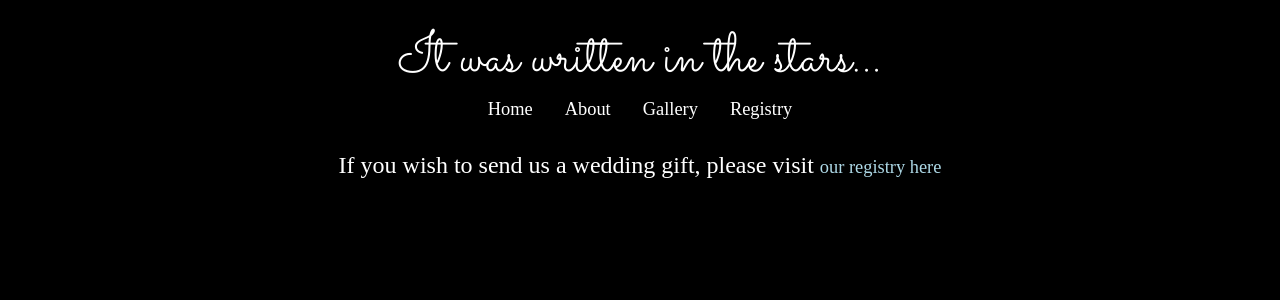
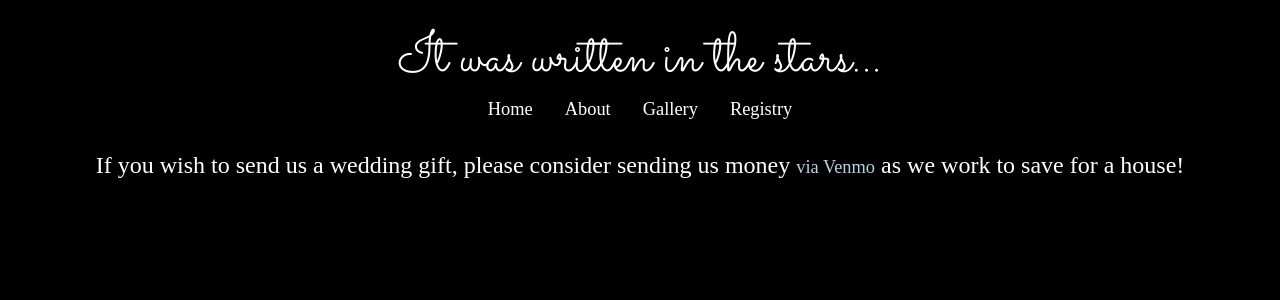
Before and after one commit to gabrieltal/andraya, a React (Create React App) app: page /registry in a window 1280 px wide. Shown: the top 300 px of the page. Built offline with nearby package versions, Linux system fonts and the light colour scheme.

Commit message:
add link to venmo, minor last updates

```diff
--- a/src/assets/stylesheets/app.css
+++ b/src/assets/stylesheets/app.css
@@ -103,6 +103,7 @@ a { font-size: 1.15rem; line-height: 1.2rem; }
   width: 100%;
   height: 100%;
   object-fit: cover;
+  cursor: pointer;
 }
 
 /* Modal */
--- a/src/components/Registry.js
+++ b/src/components/Registry.js
@@ -7,7 +7,7 @@ export default class Main extends Component {
       <div>
         <Nav />
         <main className="container text-center">
-          <p class="mx-3">If you wish to send us a wedding gift, please visit <a className="page-link" target="_blank" href="https://plantperson.info" rel="noopener noreferrer nofollow">our registry here</a></p>
+          <p class="mx-3">If you wish to send us a wedding gift, please consider sending us money <a className="page-link" target="_blank" href="https://venmo.com/code?user_id=2468627513081856809&created=1657604297.381064&printed=1" rel="noopener noreferrer nofollow">via Venmo</a> as we work to save for a house!</p>
         </main>
       </div>
     );
--- a/src/library/gallery.js
+++ b/src/library/gallery.js
@@ -19,9 +19,6 @@ const PHOTOS = [
   },
   {
     filename: 'laying-on-bench.JPG',
-  },
-  {
-    filename: 'sitting-on-bench.JPG',
   },
   {
     filename: 'prom-in-front-of-arch.JPG',
@@ -48,6 +45,9 @@ const PHOTOS = [
     filename: 'posing-for-picture.JPG',
   },
   {
+    filename: 'sitting-on-bench.JPG',
+  },
+  {
     filename: 'staring-at-van-gogh.JPG',
   },
 ];
```
